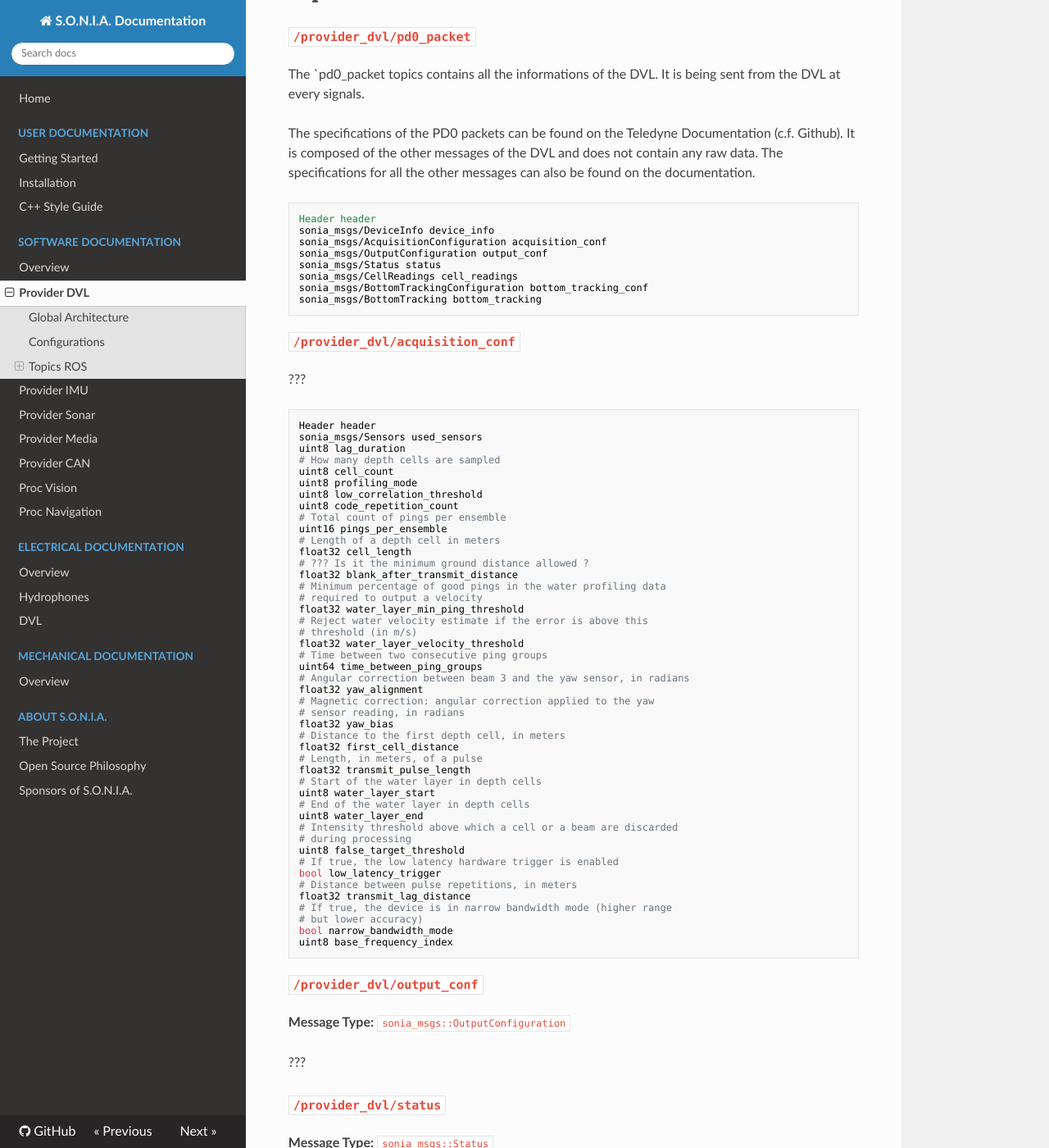
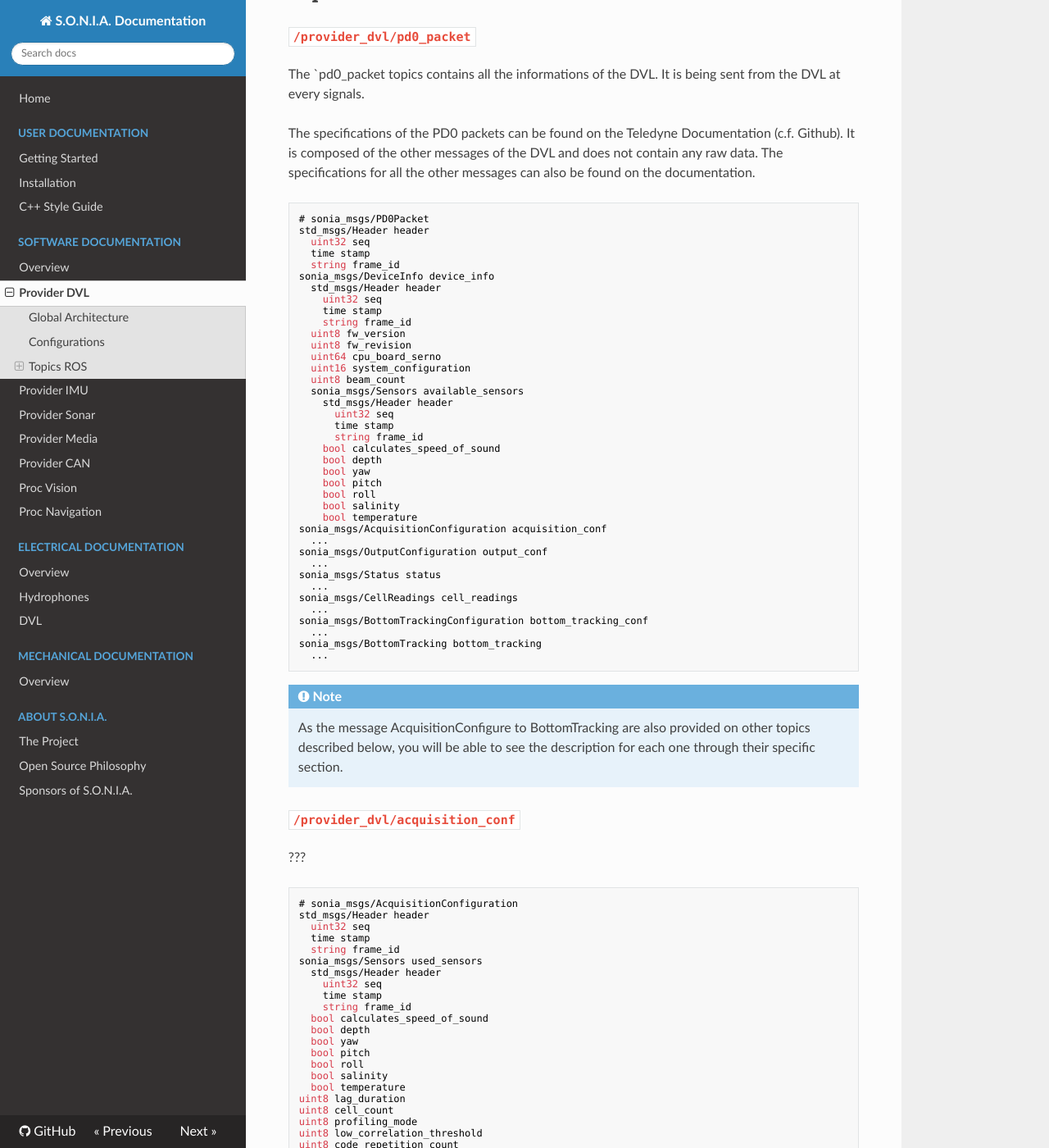
Before and after one commit to sonia-auv/documentation, an MkDocs documentation site: the page built from docs/software/provider_dvl.md, in a window 1280 px wide and 1400 px high, scrolled down 299 px. Shown: the whole window at 82% size. Built offline with MkDocs 1.6.1, drawn with Linux system fonts in a browser that asks for light colours; nearby versions of some CDN libraries; old or Windows-style settings are respelled for this version of MkDocs; some of the changed text lies outside the part shown.

Commit message:
Adding message description in provider_dvl

```diff
--- a/docs/software/provider_dvl.md
+++ b/docs/software/provider_dvl.md
@@ -14,98 +14,215 @@
 The specifications of the PD0 packets can be found on the Teledyne Documentation (c.f. Github).
 It is composed of the other messages of the DVL and does not contain any raw data. The specifications for all the other messages can also be found on the documentation.
 
-	Header header
+	# sonia_msgs/PD0Packet
+	std_msgs/Header header
+	  uint32 seq
+	  time stamp
+	  string frame_id
 	sonia_msgs/DeviceInfo device_info
+	  std_msgs/Header header
+	    uint32 seq
+	    time stamp
+	    string frame_id
+	  uint8 fw_version
+	  uint8 fw_revision
+	  uint64 cpu_board_serno
+	  uint16 system_configuration
+	  uint8 beam_count
+	  sonia_msgs/Sensors available_sensors
+	    std_msgs/Header header
+	      uint32 seq
+	      time stamp
+	      string frame_id
+	    bool calculates_speed_of_sound
+	    bool depth
+	    bool yaw
+	    bool pitch
+	    bool roll
+	    bool salinity
+	    bool temperature
 	sonia_msgs/AcquisitionConfiguration acquisition_conf
+	  ...
 	sonia_msgs/OutputConfiguration output_conf
+	  ...
 	sonia_msgs/Status status
+	  ...
 	sonia_msgs/CellReadings cell_readings
+	  ...
 	sonia_msgs/BottomTrackingConfiguration bottom_tracking_conf
+	  ...
 	sonia_msgs/BottomTracking bottom_tracking
+	  ...
+
+!!!Note
+	As the message AcquisitionConfigure to BottomTracking are also provided on other topics described below, you will be able to see the description for each one through their specific section.
 
 ### `/provider_dvl/acquisition_conf`
 
 ???
 
-	Header header
-    sonia_msgs/Sensors used_sensors
-    uint8 lag_duration
-    # How many depth cells are sampled
-    uint8 cell_count
-    uint8 profiling_mode
-    uint8 low_correlation_threshold
-    uint8 code_repetition_count
-    # Total count of pings per ensemble
-    uint16 pings_per_ensemble
-    # Length of a depth cell in meters
-    float32 cell_length
-    # ??? Is it the minimum ground distance allowed ?
-    float32 blank_after_transmit_distance
-    # Minimum percentage of good pings in the water profiling data
-    # required to output a velocity
-    float32 water_layer_min_ping_threshold
-    # Reject water velocity estimate if the error is above this
-    # threshold (in m/s)
-    float32 water_layer_velocity_threshold
-    # Time between two consecutive ping groups
-    uint64 time_between_ping_groups
-    # Angular correction between beam 3 and the yaw sensor, in radians
-    float32 yaw_alignment
-    # Magnetic correction: angular correction applied to the yaw
-    # sensor reading, in radians
-    float32 yaw_bias
-    # Distance to the first depth cell, in meters
-    float32 first_cell_distance
-    # Length, in meters, of a pulse
-    float32 transmit_pulse_length
-    # Start of the water layer in depth cells
-    uint8 water_layer_start
-    # End of the water layer in depth cells
-    uint8 water_layer_end
-    # Intensity threshold above which a cell or a beam are discarded
-    # during processing
-    uint8 false_target_threshold
-    # If true, the low latency hardware trigger is enabled
-    bool low_latency_trigger
-    # Distance between pulse repetitions, in meters
-    float32 transmit_lag_distance
-    # If true, the device is in narrow bandwidth mode (higher range
-    # but lower accuracy)
-    bool narrow_bandwidth_mode
-    uint8 base_frequency_index
+	# sonia_msgs/AcquisitionConfiguration
+	std_msgs/Header header
+	  uint32 seq
+	  time stamp
+	  string frame_id
+	sonia_msgs/Sensors used_sensors
+	  std_msgs/Header header
+	    uint32 seq
+	    time stamp
+	    string frame_id
+	  bool calculates_speed_of_sound
+	  bool depth
+	  bool yaw
+	  bool pitch
+	  bool roll
+	  bool salinity
+	  bool temperature
+	uint8 lag_duration
+	uint8 cell_count
+	uint8 profiling_mode
+	uint8 low_correlation_threshold
+	uint8 code_repetition_count
+	uint16 pings_per_ensemble
+	float32 cell_length
+	float32 blank_after_transmit_distance
+	float32 water_layer_min_ping_threshold
+	float32 water_layer_velocity_threshold
+	uint64 time_between_ping_groups
+	float32 yaw_alignment
+	float32 yaw_bias
+	float32 first_cell_distance
+	float32 transmit_pulse_length
+	uint8 water_layer_start
+	uint8 water_layer_end
+	uint8 false_target_threshold
+	bool low_latency_trigger
+	float32 transmit_lag_distance
+	bool narrow_bandwidth_mode
+	uint8 base_frequency_index
 
 ### `/provider_dvl/output_conf`
 
-**Message Type:** `sonia_msgs::OutputConfiguration`
+???
+
+	# sonia_msgs/OutputConfiguration
+	uint8 BEAM=0
+	uint8 INSTRUMENT=1
+	uint8 SHIP=2
+	uint8 EARTH=3
+	std_msgs/Header header
+	  uint32 seq
+	  time stamp
+	  string frame_id
+	uint8 coordinate_system
+	bool use_attitude
+	bool use_3beam_solution
+	bool use_bin_mapping
+
+### `/provider_dvl/status`
 
 ???
 
-### `/provider_dvl/status`
+	# sonia_msgs/Status
+	std_msgs/Header header
+	  uint32 seq
+	  time stamp
+	  string frame_id
+	uint32 seq
+	uint64 time
+	geometry_msgs/Quaternion orientation
+	  float64 x
+	  float64 y
+	  float64 z
+	  float64 w
+	geometry_msgs/Vector3 stddev_orientation
+	  float64 x
+	  float64 y
+	  float64 z
+	float32 depth
+	float32 speed_of_sound
+	float32 salinity
+	float32 temperature
+	float32 pressure
+	float32 pressure_variance
+	uint8[8] adc_channels
+	uint64 min_preping_wait
+	uint16 self_test_result
+	uint32 status_word
 
-**Message Type:** `sonia_msgs::Status`
+### `/provider_dvl/cell_readings`
 
 ???
 
-### `/provider_dvl/cell_readings`
+	# sonia_msgs/CellReadings
+	std_msgs/Header header
+	  uint32 seq
+	  time stamp
+	  string frame_id
+	uint64 time
+	sonia_msgs/CellReading[] readings
+	  std_msgs/Header header
+	    uint32 seq
+	    time stamp
+	    string frame_id
+	  float32[4] velocity
+	  float32[4] correlation
+	  float32[4] intensity
+	  float32[4] quality
 
-**Message Type:** `sonia_msgs::CellReadings`
+### `/provider_dvl/bottom_tracking_conf`
 
 ???
 
-### `/provider_dvl/bottom_tracking_conf`
+	# sonia_msgs/BottomTrackingConfiguration
+	std_msgs/Header header
+	  uint32 seq
+	  time stamp
+	  string frame_id
+	uint16 ping_per_ensemble
+	uint16 delay_before_reacquiring
+	float32 correlation_threshold
+	float32 evaluation_threshold
+	float32 good_ping_threshold
+	uint8 mode
+	float32 max_velocity_error
+	float32 max_tracking_depth
+	uint8 gain
 
-**Message Type:** `sonia_msgs::BottomTrackingConf`
+### `/provider_dvl/bottom_tracking`
 
 ???
 
-### `/provider_dvl/bottom_tracking`
+	# sonia_msgs/BottomTracking
+	std_msgs/Header header
+	  uint32 seq
+	  time stamp
+	  string frame_id
+	float64 time
+	float64[4] range
+	float64[4] velocity
+	float64[4] correlation
+	float64[4] evaluation
+	float64[4] good_ping_ratio
+	float64[4] rssi
 
-**Message Type:** `sonia_msgs::BottomTracking`
+### `/provider_dvl/twist`
 
 ???
 
-### `/provider_dvl/twist`
-
-**Message Type:** `geometry_msgs::TwistWithCovarianceStamped`
-
-???
+	# geometry_msgs/TwistWithCovarianceStamped
+	std_msgs/Header header
+	  uint32 seq
+	  time stamp
+	  string frame_id
+	geometry_msgs/TwistWithCovariance twist
+	  geometry_msgs/Twist twist
+	    geometry_msgs/Vector3 linear
+	      float64 x
+	      float64 y
+	      float64 z
+	    geometry_msgs/Vector3 angular
+	      float64 x
+	      float64 y
+	      float64 z
+	  float64[36] covariance
```
Also changed, not shown: 6 other files.
